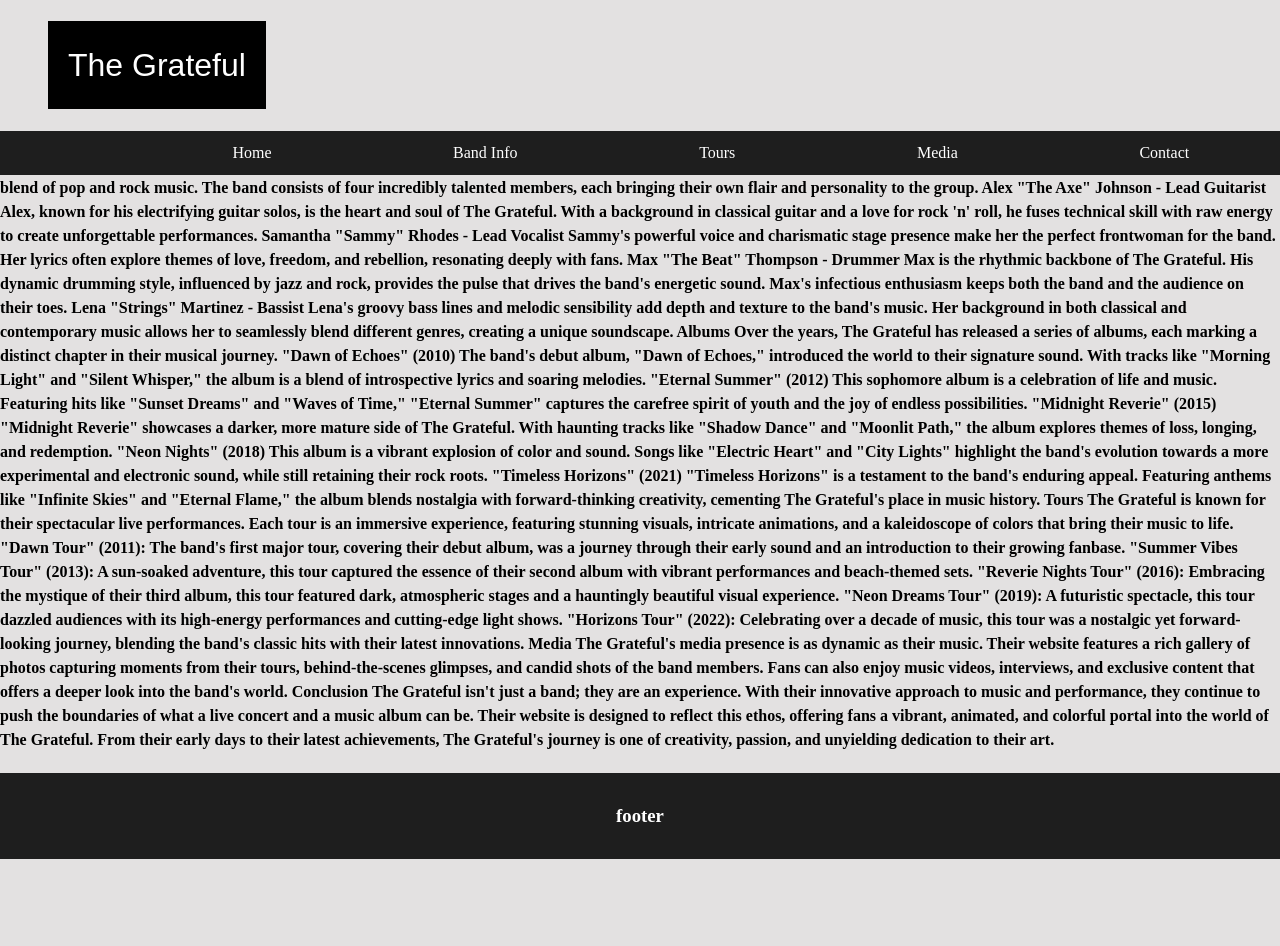
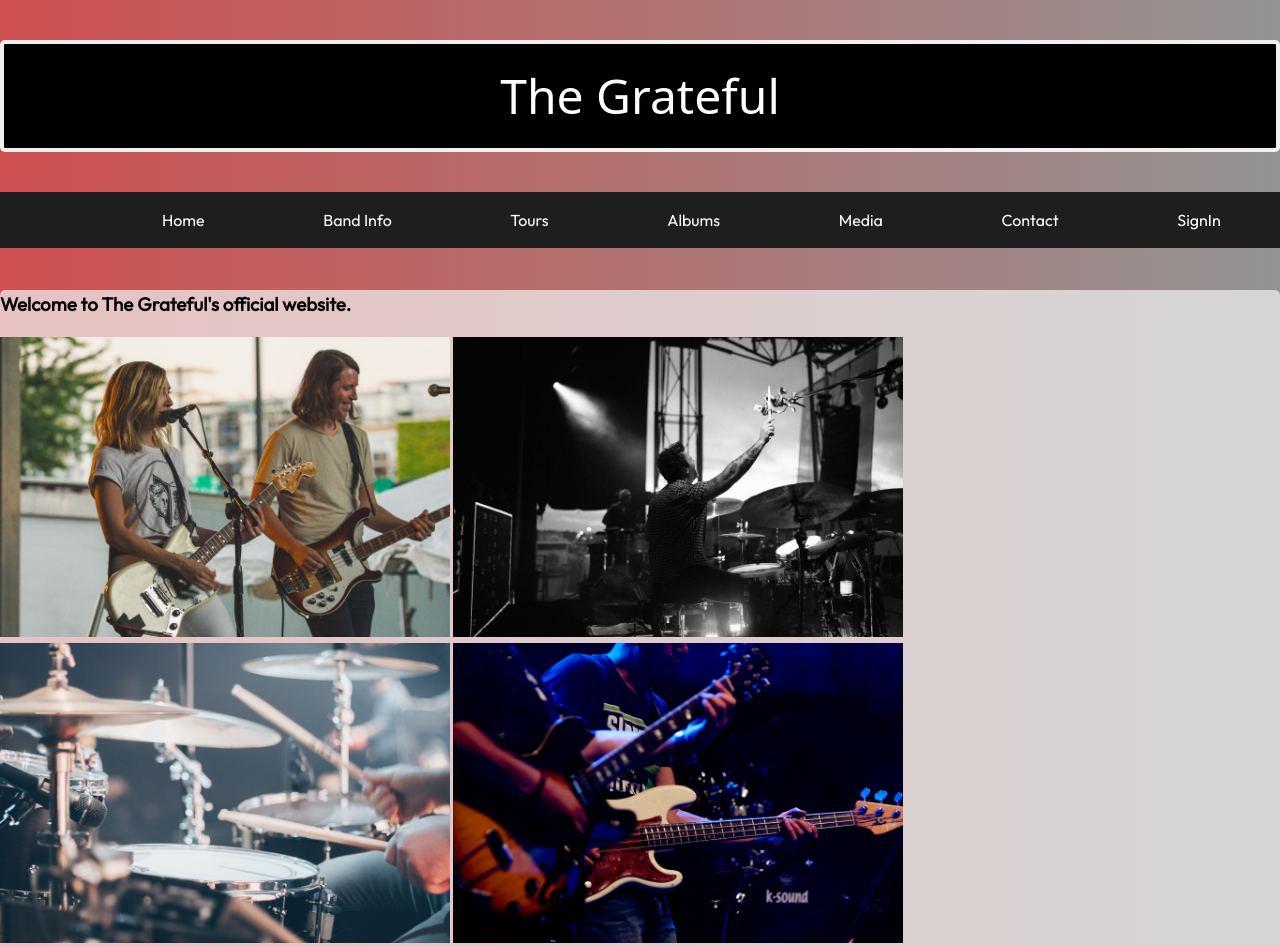
Before and after one commit to Speks2/advancedCSS-SASS, a plain HTML site: page index.html in a window 1280 px wide. Shown: the top 946 px of the page. Before the commit the page ends 859 px from the top, so only its background shows below. Drawn offline with Linux system fonts and the light colour scheme; a web font is replaced by a local one.

Commit message:
designed home page and other pages need to work with SCSS

```diff
--- a/assets/css/style.scss
+++ b/assets/css/style.scss
@@ -1,27 +1,45 @@
 @import url('https://fonts.googleapis.com/css2?family=Jaini&display=swap');
 @import url('https://fonts.googleapis.com/css2?family=Outfit&display=swap');
 
+// BODY MAIN
 body {
     font-size: 16px;
     line-height: 1.5;
-    background-color: rgb(227, 225, 225);
     margin: 0;
     padding: 0;
+    background: linear-gradient(to right, #cb4242ec, #535353a0);
+    font-family: "Outfit", sans-serif;
+    min-height: 100vh;
+    display: flex;
+    flex-direction: column;
 }
 
+body::-webkit-scrollbar {
+    display: none;
+}
+
+body {
+    -ms-overflow-style: none;
+    scrollbar-width: none;
+}
+
+// DIV MAIN
+.div-main {
+    background-color: rgba(243, 243, 243, 0.7);
+    border-radius: 5px;
+
+}
 // HEADER STYLING
 .header-main div h1 {
-    display: inline-block;
-    margin-left: 3rem;
-    border: 4px solid black;
-    font-size: 32px;
+    border: 4px solid rgba(255, 255, 255, 0.941);
+    font-size: 3rem;
     text-align: center;
     color: white;
     font-weight: 400;
-    font-family: Arial, "Helvetica Neue", Helvetica, sans-serif;
     background-color: black;
     padding: 1rem;
-
+    font-family: "Jaini", system-ui;
+    border-radius: 5px;
 }
 
 // FOOTER STYLING
@@ -29,11 +47,13 @@ body {
     background-color: #1e1e1e;
     color: white;
     text-align: center;
-    padding: 10px 0;
+    padding: 1.5rem;
+    position: static;
+    margin-top: auto;
 }
 .footer-main div h3 {
     margin: 0;
-    padding: 10px;
+    padding: 0;
 }
 
 // NAVBAR
@@ -42,14 +62,14 @@ body {
     justify-content: space-around;
     align-items: center;
     background-color: #1e1e1e;
-    position: absolute;
+    position: static;
     width: 100%;
 
 }
 .navbar a {
     color: #ffffff;
     text-decoration: none;
-    padding: 10px 20px;
+    padding: 1rem 0.5rem;
     transition: background-color 0.3s, color 0.3s;
 }
 .navbar a:hover {
@@ -70,17 +90,5 @@ body {
         text-shadow: 0 0 20px #ff6b81, 0 0 30px #ff6b81, 0 0 40px #ff6b81, 0 0 50px #ff6b81;
     }
 }
-.logo {
-    animation: neon 1.5s infinite alternate;
-}
 
 // OTHER
-h1:hover {
-    color: red;
-}
-h3:hover {
-    color: red;
-}
-.div-main h2 {
-    // soon
-}
--- a/assets/js/app.js
+++ b/assets/js/app.js
@@ -0,0 +1,25 @@
+function showSection(sectionId) {
+    // Hide all sections
+    const sections = document.querySelectorAll('.section-content');
+    sections.forEach(section => {
+        section.style.display = 'none';
+    });
+    // Show the selected section
+    const selectedSection = document.getElementById(sectionId);
+    if (selectedSection) {
+        selectedSection.style.display = 'block';
+    }
+}
+
+// Show the home section by default
+document.addEventListener('DOMContentLoaded', () => {
+    showSection('home');
+});
+
+// let imageContainer = document.getElementById('gallery');
+// console.log(imageContainer);
+
+// let arrayOfImages = [
+//     './assets/images/pexels-jc-siller-8634867.jpg'
+
+// ]
--- a/index.html
+++ b/index.html
@@ -6,34 +6,50 @@
     <link rel="stylesheet" href="/assets/css/style.css">
     <script src="./assets/js/app.js"></script>
     <title>The Grateful Band</title>
+    <style>
+        .section-content {
+            display: none;
+        }
+    </style>
 </head>
 <body>
     <!-- HEADER MAIN -->
     <header class="header-main">
+        <section>
             <div>
-            <h1>
-             The Grateful
-           </h1>
+                <h1>The Grateful</h1>
             </div>
+        </section>
+        <section>
             <div class="navbar">
                 <div class="logo"></div>
-            <a href="#home">Home</a>
-            <a href="#band">Band Info</a>
-            <a href="#tours">Tours</a>
-            <a href="#media">Media</a>
-            <a href="#contact">Contact</a>
+                <a href="#home" onclick="showSection('home')">Home</a>
+                <a href="#band" onclick="showSection('band')">Band Info</a>
+                <a href="#tours" onclick="showSection('tours')">Tours</a>
+                <a href="#albums" onclick="showSection('albums')">Albums</a>
+                <a href="#media" onclick="showSection('media')">Media</a>
+                <a href="#contact" onclick="showSection('contact')">Contact</a>
+                <a href="#signIn" onclick="showSection('signin')">SignIn</a>
             </div>
+        </section>
+        <img src="" alt="" id="gallery">
     </header>
 
-    <!-- MIDDLE TEXT -->
+    <!-- MAIN CONTENT -->
+    <article>
         <div class="div-main">
-        <section>
-            <article>
-                <h4>
-        The Grateful: A Journey Through Music and Time
-        The Band Members
-
-        The Grateful is an eclectic and vibrant band that has been capturing the hearts of fans worldwide with their unique blend of pop and rock music. The band consists of four incredibly talented members, each bringing their own flair and personality to the group.
+            <section id="home" class="section-content">
+            <h1><p>Welcome to The Grateful's official website.</p></h1>
+            <img src="/assets/images/pexels-brett-sayles-1309240.jpg" width="450" height="300" alt="img1">
+            <img src="/assets/images/pexels-jc-siller-8634867.jpg" width="450" height="300" alt="img2">
+            <img src="/assets/images/pexels-josh-sorenson-995301.jpg" width="450" height="300" alt="img3">
+            <img src="/assets/images/pexels-oleg-magni-1813124.jpg" width="450" height="300" alt="img4">
+            <img src="/assets/images/pexels-vishnu-r-nair-1105666.jpg" width="450" height="300" alt="img5">
+            </section>
+            <section id="band" class="section-content">
+               <b>Band Info</b>
+                <h2>
+                    <p>The Grateful is an eclectic and vibrant band that has been capturing the hearts of fans worldwide with their unique blend of pop and rock music. The band consists of four incredibly talented members, each bringing their own flair and personality to the group.
 
                         Alex "The Axe" Johnson - Lead Guitarist
                         Alex, known for his electrifying guitar solos, is the heart and soul of The Grateful. With a background in classical guitar and a love for rock 'n' roll, he fuses technical skill with raw energy to create unforgettable performances.
@@ -45,54 +61,65 @@
                         Max is the rhythmic backbone of The Grateful. His dynamic drumming style, influenced by jazz and rock, provides the pulse that drives the band's energetic sound. Max's infectious enthusiasm keeps both the band and the audience on their toes.
 
                         Lena "Strings" Martinez - Bassist
-            Lena's groovy bass lines and melodic sensibility add depth and texture to the band's music. Her background in both classical and contemporary music allows her to seamlessly blend different genres, creating a unique soundscape.
-
-        Albums
-
+                        Lena's groovy bass lines and melodic sensibility add depth and texture to the band's music. Her background in both classical and contemporary music allows her to seamlessly blend different genres, creating a unique soundscape.</p>
+                </h2>
+                    <h5>
+                        The Grateful isn't just a band; they are an experience. With their innovative approach to music and performance, they continue to push the boundaries of what a live concert and a music album can be. Their website is designed to reflect this ethos, offering fans a vibrant, animated, and colorful portal into the world of The Grateful. From their early days to their latest achievements, The Grateful's journey is one of creativity, passion, and unyielding dedication to their art.
+                    </h5>
+            </section>
+            <section id="tours" class="section-content">
+                <b>Tours</b>
+                <h2><p>The Grateful is known for their spectacular live performances. Each tour is an immersive experience, featuring stunning visuals, intricate animations, and a kaleidoscope of colors that bring their music to life.
+                    <img src="/assets/images/o0tEv2xg.jpg" width="400" height="400" alt="dawn">
+                    <b>"Dawn Tour"(2011):</b> The band's first major tour, covering their debut album, was a journey through their early sound and an introduction to their growing fanbase.
+                    <b>"Summer Vibes Tour" (2013):</b> A sun-soaked adventure, this tour captured the essence of their second album with vibrant performances and beach-themed sets.
+                    <b>"Reverie Nights Tour" (2016):</b> Embracing the mystique of their third album, this tour featured dark, atmospheric stages and a hauntingly beautiful visual experience.
+                    <b>"Neon Dreams Tour" (2019):</b> A futuristic spectacle, this tour dazzled audiences with its high-energy performances and cutting-edge light shows.
+                    <b>"Horizons Tour" (2022):</b> Celebrating over a decade of music, this tour was a nostalgic yet forward-looking journey, blending the band's classic hits with their latest innovations.</p></h2>
+                    <img src="/assets/images/pexels-wendy-wei-1699161.jpg" width="325" height="400" alt="img6">
+                </section>
+            <section id="albums" class="section-content">
+                <b>Albums</b>
+                <h2><p>
                     Over the years, The Grateful has released a series of albums, each marking a distinct chapter in their musical journey.
 
-            "Dawn of Echoes" (2010)
+                    <b>"Dawn of Echoes" (2010)</b>
                         The band's debut album, "Dawn of Echoes," introduced the world to their signature sound. With tracks like "Morning Light" and "Silent Whisper," the album is a blend of introspective lyrics and soaring melodies.
+                        <img src="/assets/images/RrE8qgac.jpg" width="400" height="400" alt="img11">
+                        <b>"Eternal Summer" (2012)</b>
+                        This sophomore album is a celebration of life and music. Featuring hits like "Sunset Dreams" and "Waves of Time," "Eternal Summer" captures the carefree spirit of youth and the joy of endless possibilities.
+                        <img src="/assets/images/klB5KX2r.jpg" width="400" height="400" alt="img12">
+                        <b>"Midnight Reverie" (2015)</b>
+                        "Midnight Reverie" showcases a darker, more mature side of The Grateful. With haunting tracks like "Shadow Dance" and "Moonlit Path," the album explores themes of loss, longing, and redemption.
+                         <img src="/assets/images/510mXd1Z.jpg" width="400" height="400" alt="img13">
+                        <b>"Neon Nights" (2018)</b>
+                        This album is a vibrant explosion of color and sound. Songs like "Electric Heart" and "City Lights" highlight the band's evolution towards a more experimental and electronic sound, while still retaining their rock roots.
+                        <img src="/assets/images/7ZDY7_cr.jpg" width="400" height="400" alt="img14">
+                        <b> "Timeless Horizons" (2021)</b>
+                        "Timeless Horizons" is a testament to the band's enduring appeal. Featuring anthems like "Infinite Skies" and "Eternal Flame," the album blends nostalgia with forward-thinking creativity, cementing The Grateful's place in music history.</p></h2>
+                        <img src="/assets/images/4pmcU5Pl.jpg" width="400" height="400" alt="img15">
+                    </section>
+            <section id="media" class="section-content">
+                <b>Media</b>
+                <h2><p>The Grateful's media presence is as dynamic as their music. Their website features a rich gallery of photos capturing moments from their tours, behind-the-scenes glimpses, and candid shots of the band members. Fans can also enjoy music videos, interviews, and exclusive content that offers a deeper look into the band's world.</p></h2>
+                <a href="https://x.com/GratefulDead">Twitter/X</a>
+                <a href="https://www.instagram.com/gratefuldead/?hl=en">Instagram</a>
+                <a href="https://www.facebook.com/gratefuldead/">Facebook</a>
+                <a href="https://www.youtube.com/@gratefuldead">YouTube</a>
+            </section>
+            <section id="contact" class="section-content">
+                <b>Contact</b>
+                <h2><p>Get in touch with The Grateful.</p>
+                    <a href="grateful5@gmail.com"> Email: grateful5@gmail.com</a>
+                    <a href=>Phone: 528 825 278 3</a>
+                </h2>
+            </section>
+        </div>
+    </article>
+    <!-- FOOTER -->
+    <footer class="footer-main">
+        <h3> <p>&copy; 2024 The Grateful. All rights reserved.</p></h3>
+    </footer>
 
-            "Eternal Summer" (2012)
-            This sophomore album is a celebration of life and music. Featuring hits like "Sunset Dreams" and "Waves of Time," "Eternal Summer" captures the carefree spirit of youth and the joy of endless possibilities.
-
-            "Midnight Reverie" (2015)
-            "Midnight Reverie" showcases a darker, more mature side of The Grateful. With haunting tracks like "Shadow Dance" and "Moonlit Path," the album explores themes of loss, longing, and redemption.
-
-            "Neon Nights" (2018)
-            This album is a vibrant explosion of color and sound. Songs like "Electric Heart" and "City Lights" highlight the band's evolution towards a more experimental and electronic sound, while still retaining their rock roots.
-
-            "Timeless Horizons" (2021)
-            "Timeless Horizons" is a testament to the band's enduring appeal. Featuring anthems like "Infinite Skies" and "Eternal Flame," the album blends nostalgia with forward-thinking creativity, cementing The Grateful's place in music history.
-
-        Tours
-
-        The Grateful is known for their spectacular live performances. Each tour is an immersive experience, featuring stunning visuals, intricate animations, and a kaleidoscope of colors that bring their music to life.
-
-            "Dawn Tour" (2011): The band's first major tour, covering their debut album, was a journey through their early sound and an introduction to their growing fanbase.
-            "Summer Vibes Tour" (2013): A sun-soaked adventure, this tour captured the essence of their second album with vibrant performances and beach-themed sets.
-            "Reverie Nights Tour" (2016): Embracing the mystique of their third album, this tour featured dark, atmospheric stages and a hauntingly beautiful visual experience.
-            "Neon Dreams Tour" (2019): A futuristic spectacle, this tour dazzled audiences with its high-energy performances and cutting-edge light shows.
-            "Horizons Tour" (2022): Celebrating over a decade of music, this tour was a nostalgic yet forward-looking journey, blending the band's classic hits with their latest innovations.
-
-        Media
-
-        The Grateful's media presence is as dynamic as their music. Their website features a rich gallery of photos capturing moments from their tours, behind-the-scenes glimpses, and candid shots of the band members. Fans can also enjoy music videos, interviews, and exclusive content that offers a deeper look into the band's world.
-        Conclusion
-
-        The Grateful isn't just a band; they are an experience. With their innovative approach to music and performance, they continue to push the boundaries of what a live concert and a music album can be. Their website is designed to reflect this ethos, offering fans a vibrant, animated, and colorful portal into the world of The Grateful. From their early days to their latest achievements, The Grateful's journey is one of creativity, passion, and unyielding dedication to their art.
-    </h4>
-            </article>
-        </section>
-
-    </div>
-
-    <!-- FOOTER  -->
-    <footer class="footer-main">
-       <p>
-         <h3>footer</h3>
-       </p>
-    </footer>
 </body>
 </html>
```
Also changed, not shown: assets/css/style.css, assets/images/4pmcU5Pl.jpg (added), assets/images/510mXd1Z.jpg (added), assets/images/7ZDY7_cr.jpg (added), assets/images/RrE8qgac.jpg (added), assets/images/klB5KX2r.jpg (added), assets/images/o0tEv2xg.jpg (added), 4 other files. Lines whose indentation alone changed are shown as unchanged.
